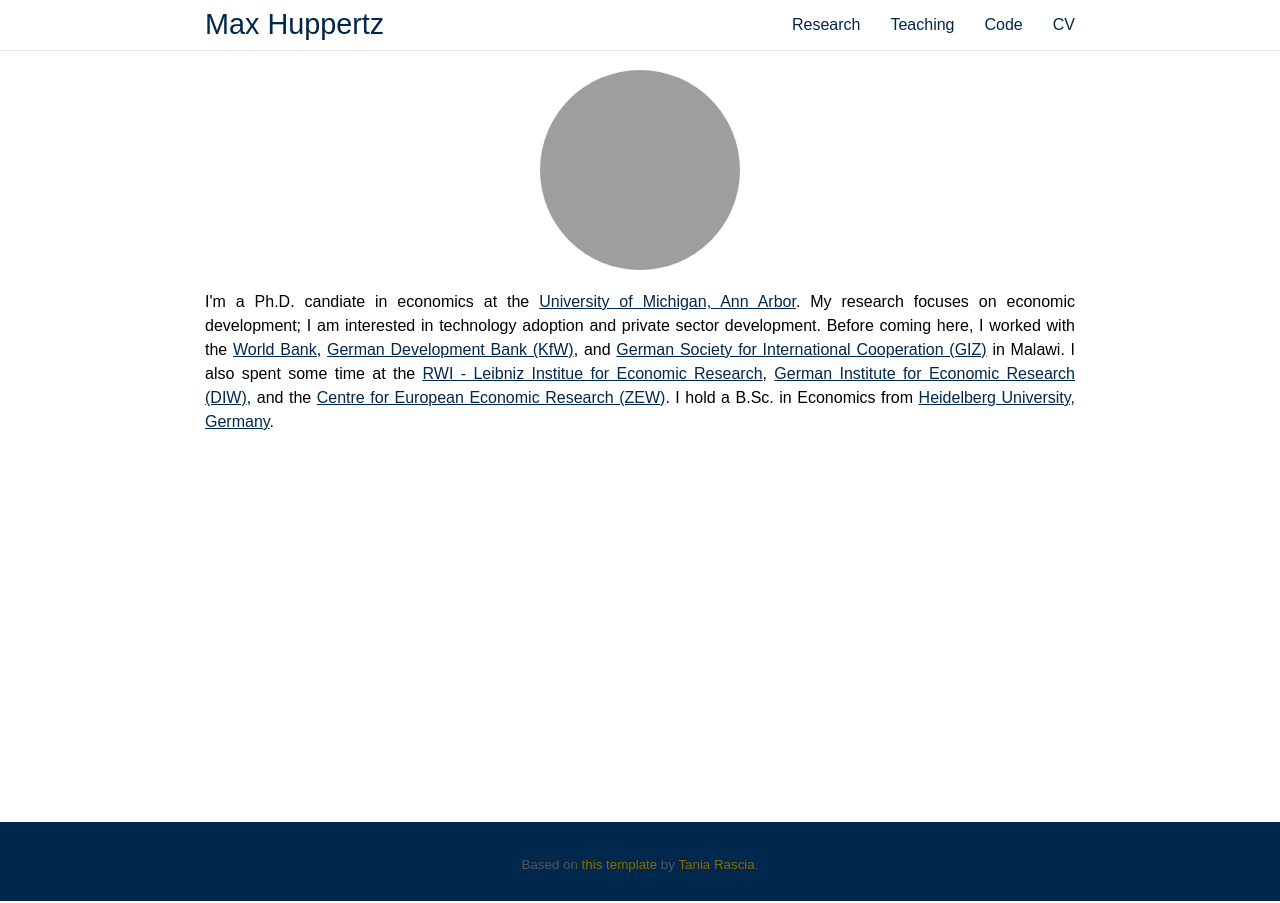
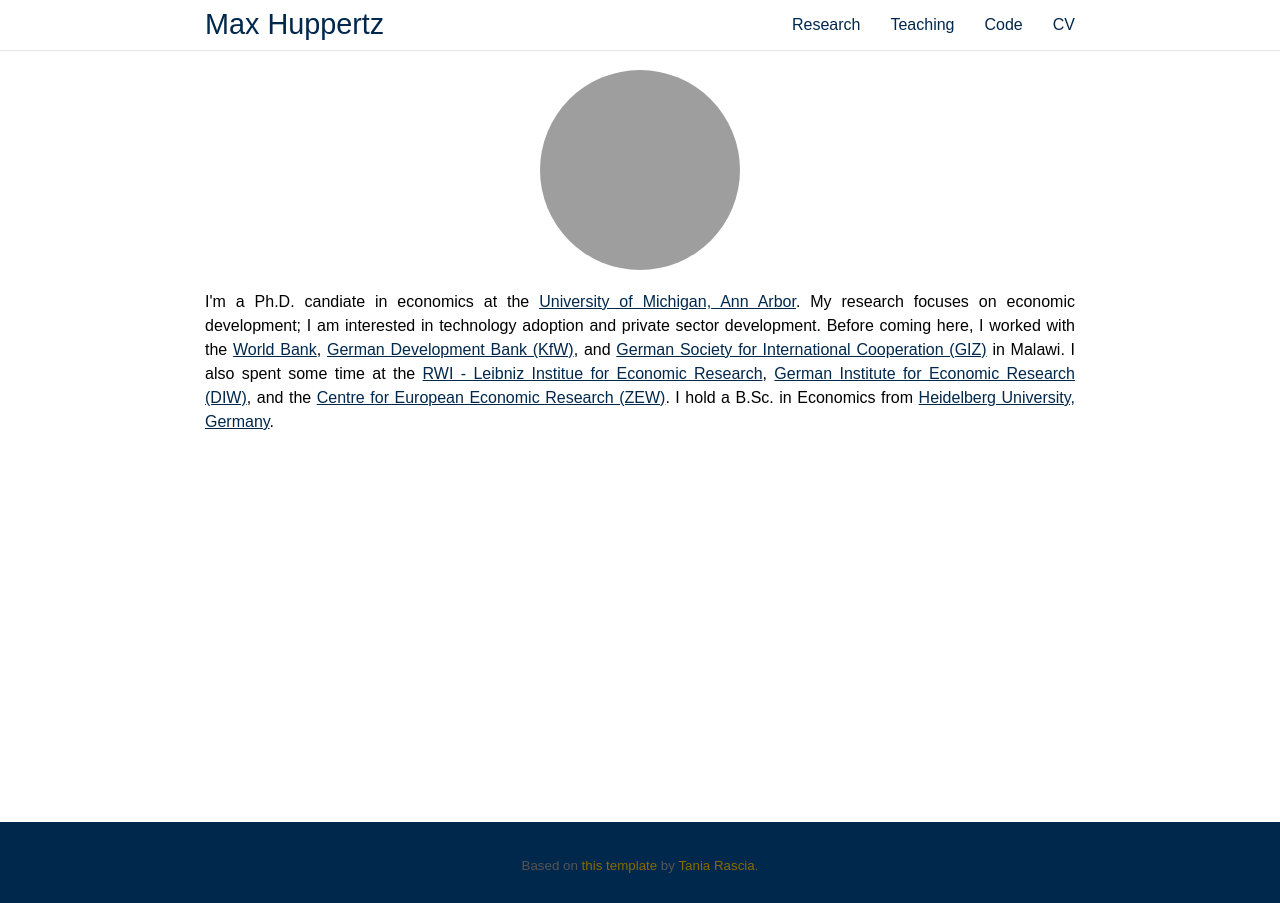
Before and after one commit to maxhuppertz/maxhuppertz.github.io, a Jekyll site: the page built from index.html, in a window 1280 px wide. Built offline with Jekyll 4.4.1, drawn with Linux system fonts in a browser that asks for light colours; nearby versions of some CDN libraries; grey boxes are pictures that could not be loaded.

Commit message:
Minor change to footer width

```diff
--- a/_sass/_layout.scss
+++ b/_sass/_layout.scss
@@ -187,7 +187,7 @@ iconlink{
 footer {
 	background: $footer;
 	text-align: center;
-	padding: 26px;
+	padding: 27px;
 	color: $footer-color;
 	a,
 	a:visited {
```
